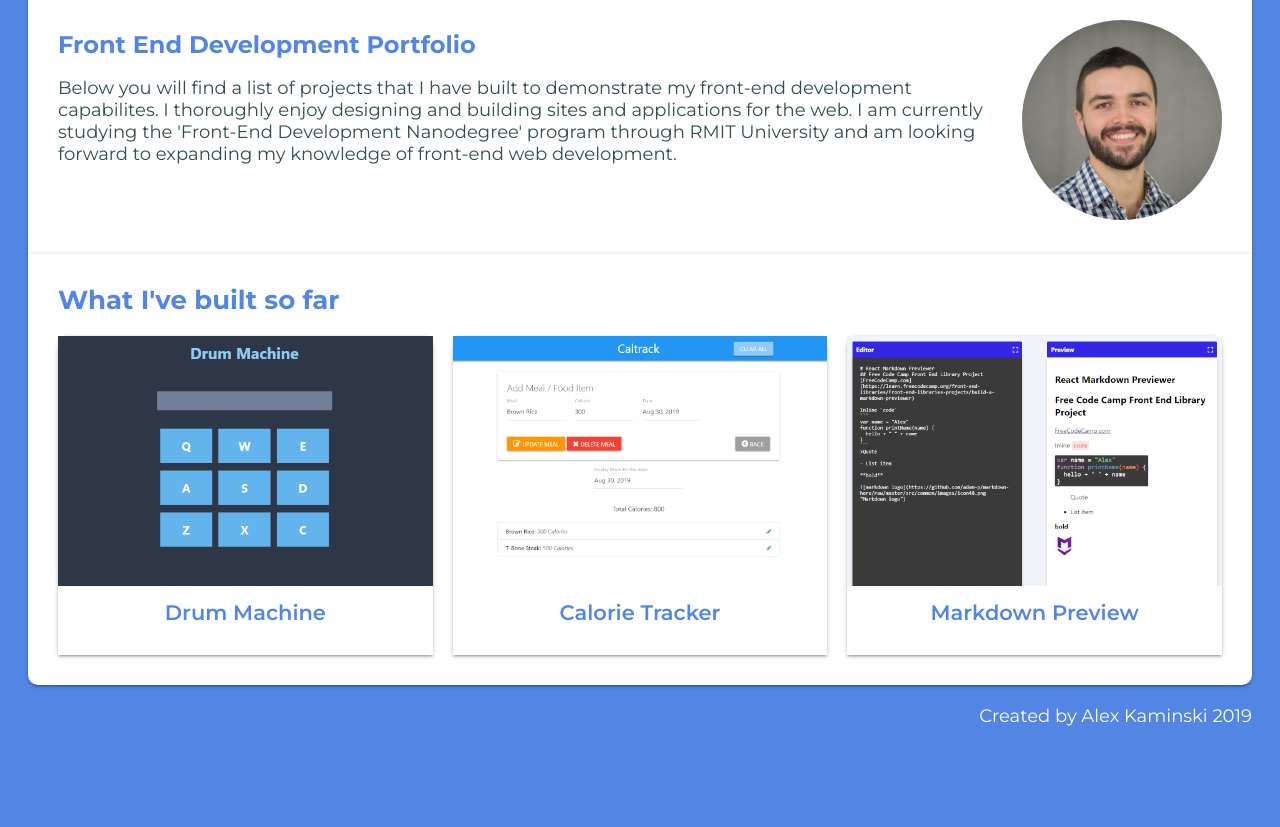
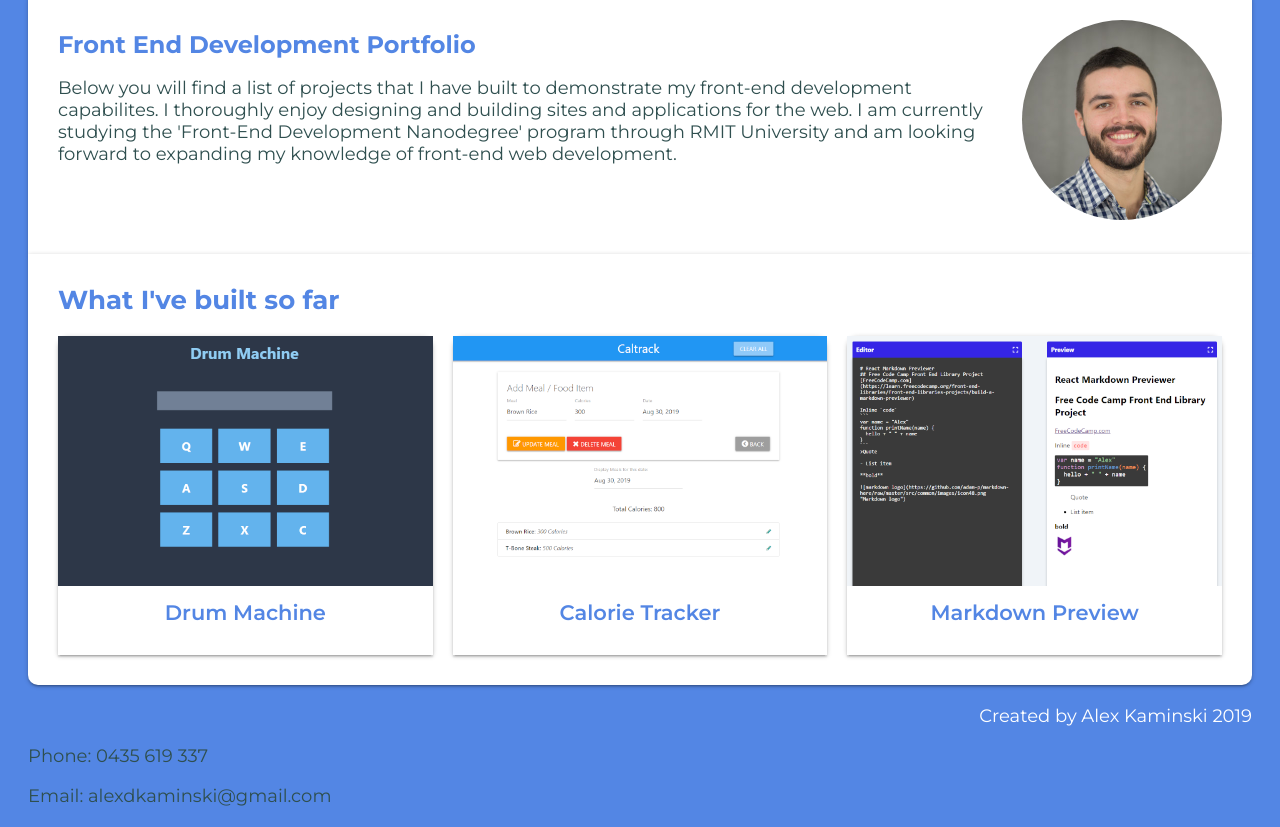
Before and after one commit to alexdkaminski/portfolio, a plain HTML site: page index.html in a window 1280 px wide. Shown: the part 150-977 px from the top of the page. Before the commit the page ends 897 px from the top, so only its background shows below. Drawn offline with Linux system fonts and the light colour scheme.

Commit message:
Add contact details

```diff
--- a/index.html
+++ b/index.html
@@ -57,6 +57,8 @@
 
 	<footer class="footer">
 		<p class="footer-text">Created by Alex Kaminski 2019</p>
+		<p>Phone: 0435 619 337</p>
+		<p>Email: alexdkaminski@gmail.com</p>
 	</footer>
 
 </body>
```
